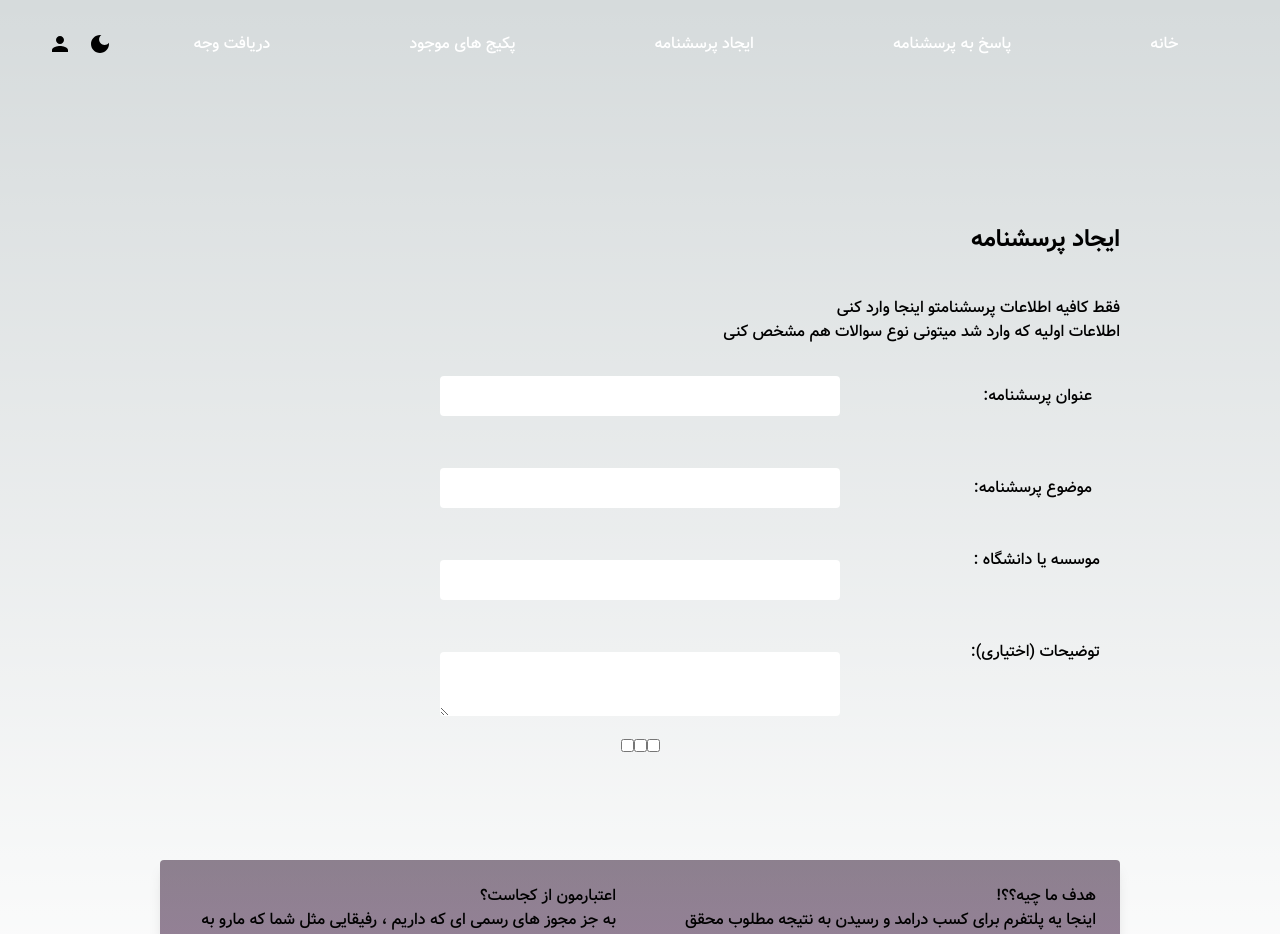
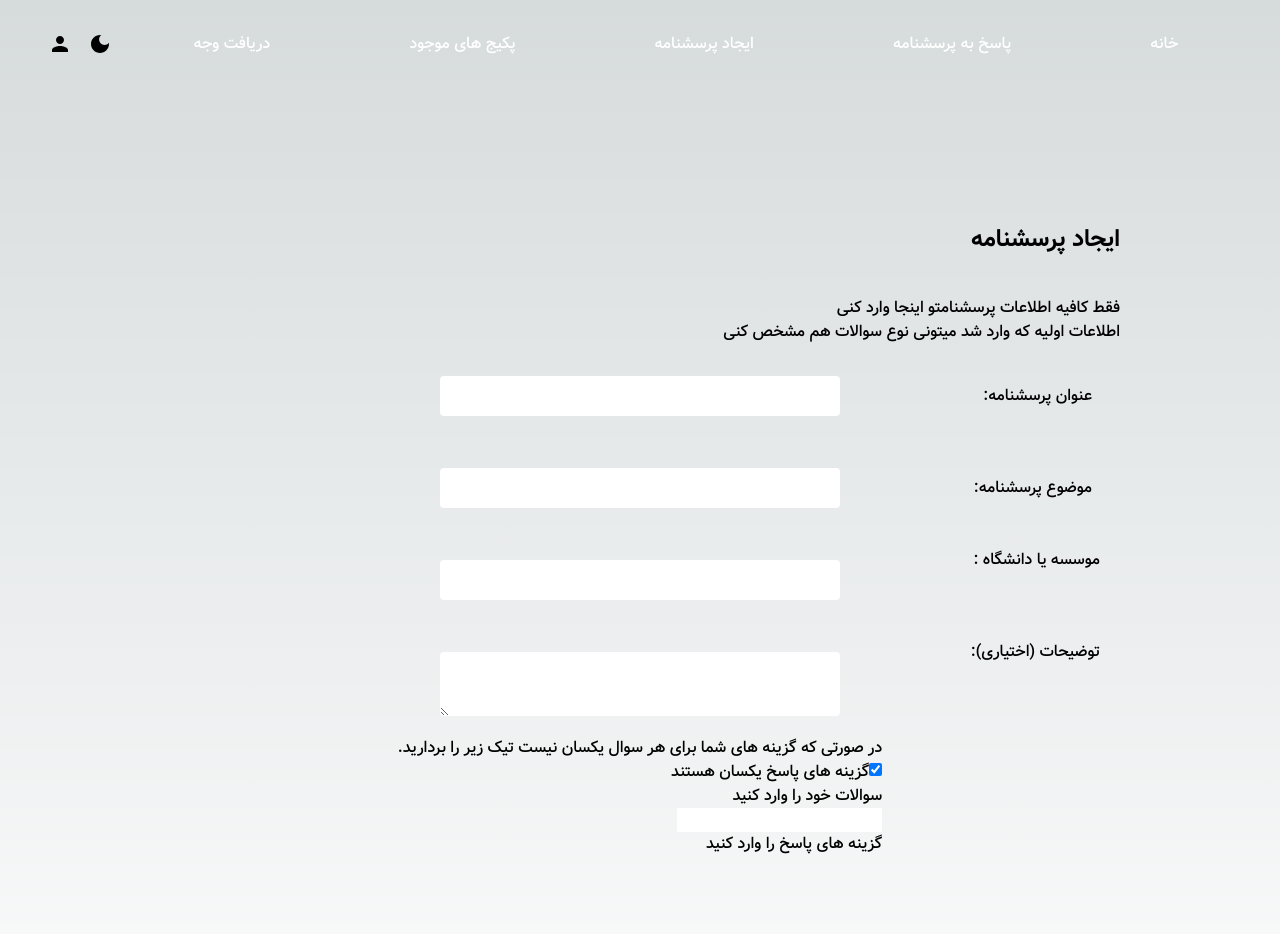
Before and after one commit to hosseinemir/survey-hosseinemir, a Next.js app: page /create-survey in a window 1280 px wide. Shown: the top 934 px of the page. Built offline with nearby package versions, Linux system fonts and the light colour scheme.

Commit message:
change the process and make it in to algoritem

```diff
--- a/src/components/module/Questionsmodule.tsx
+++ b/src/components/module/Questionsmodule.tsx
@@ -1,17 +1,17 @@
 import Image from "next/image";
 import { SquestionsT } from "../../types/types";
 
-export default function Questionsmodule({ title, img, answer }: SquestionsT) {
+export default function Questionsmodule() {
   return (
     <div>
-      <p>{title}</p>
+      {/* <p>{title}</p>
       {img ? <Image src={img} alt="" /> : null}
       <div>
         {answer.map((item) => (
-          <input type="checkbox" key={item.id} name={item.title} />
+          <input key={item.id} name={item.title} />
         ))}
         <input type="checkbox" name="" id="" />
-      </div>
+      </div> */}
     </div>
   );
 }
--- /dev/null
+++ b/src/components/module/SameQuestionModue.tsx
@@ -0,0 +1,33 @@
+"use client";
+
+import React, { useState } from "react";
+
+export default function SameQuestionModue() {
+  const [allQuestions, setAllQuestions] = useState<string[]>([""]);
+  const [answers, setAnswers] = useState<string[]>([]);
+  const changeallquestions: Function = (
+    e: React.ChangeEvent<HTMLInputElement>,
+    index: number
+  ): void => {
+    let allqfunc: string[] = [...allQuestions];
+    allqfunc[index] = e.target.value;
+  };
+  return (
+    <div>
+      <p>سوالات خود را وارد کنید</p>
+      {allQuestions.map((item, index) => (
+        <input
+          className="text-black"
+          key={index}
+          type="text"
+          value={item}
+          onChange={(e) => {
+            changeallquestions(e, index);
+          }}
+        />
+      ))}
+      <p>گزینه های پاسخ را وارد کنید</p>
+      {}
+    </div>
+  );
+}
--- a/src/components/module/SurveyQuestions.tsx
+++ b/src/components/module/SurveyQuestions.tsx
@@ -1,26 +1,41 @@
-'use client'
+"use client";
 
-import { useState } from "react"
-import { SquestionsT } from "../../types/types"
-import Questionsmodule from "./Questionsmodule"
+import { useEffect, useState } from "react";
+import { SquestionsT } from "../../types/types";
+import Questionsmodule from "./Questionsmodule";
+import SameQuestionModue from "./SameQuestionModue";
 
 export default function SurveyQuestions() {
-  const [Squestions,setSquestions]=useState<SquestionsT[]>([{
-    title:"",
-    answer:[{id:1,title:"number 1"},{id:2,title:" number 2"}]
-  }])
-
+  const [sameQuestion, setSamequestions] = useState<boolean>(true);
+  // const [Squestions, setSquestions] = useState<SquestionsT[]>([
+  //   {
+  //     title: "",
+  //     answer: [
+  //       { id: 1, title: "number 1" },
+  //       { id: 2, title: " number 2" },
+  //     ],
+  //   },
+  // ]);
 
   return (
-    <div className=''>
-     {Squestions.map((item,index)=>(
-      <div key={index}>
-        <Questionsmodule {...item} />
+    <div className="">
+      <p>
+        در صورتی که گزینه های شما برای هر سوال یکسان نیست تیک زیر را بردارید.
+      </p>
+      <input
+        type="checkbox"
+        name=""
+        id="same"
+        checked={sameQuestion}
+        onChange={(e):void => {
+          setSamequestions(e.target.checked);
 
-      </div>
-     ))}
+        }}
+      />
+      <label htmlFor="same">گزینه های پاسخ یکسان هستند</label>
 
+      {sameQuestion? <SameQuestionModue/>:<Questionsmodule/>}
 
     </div>
-  )
+  );
 }
```
